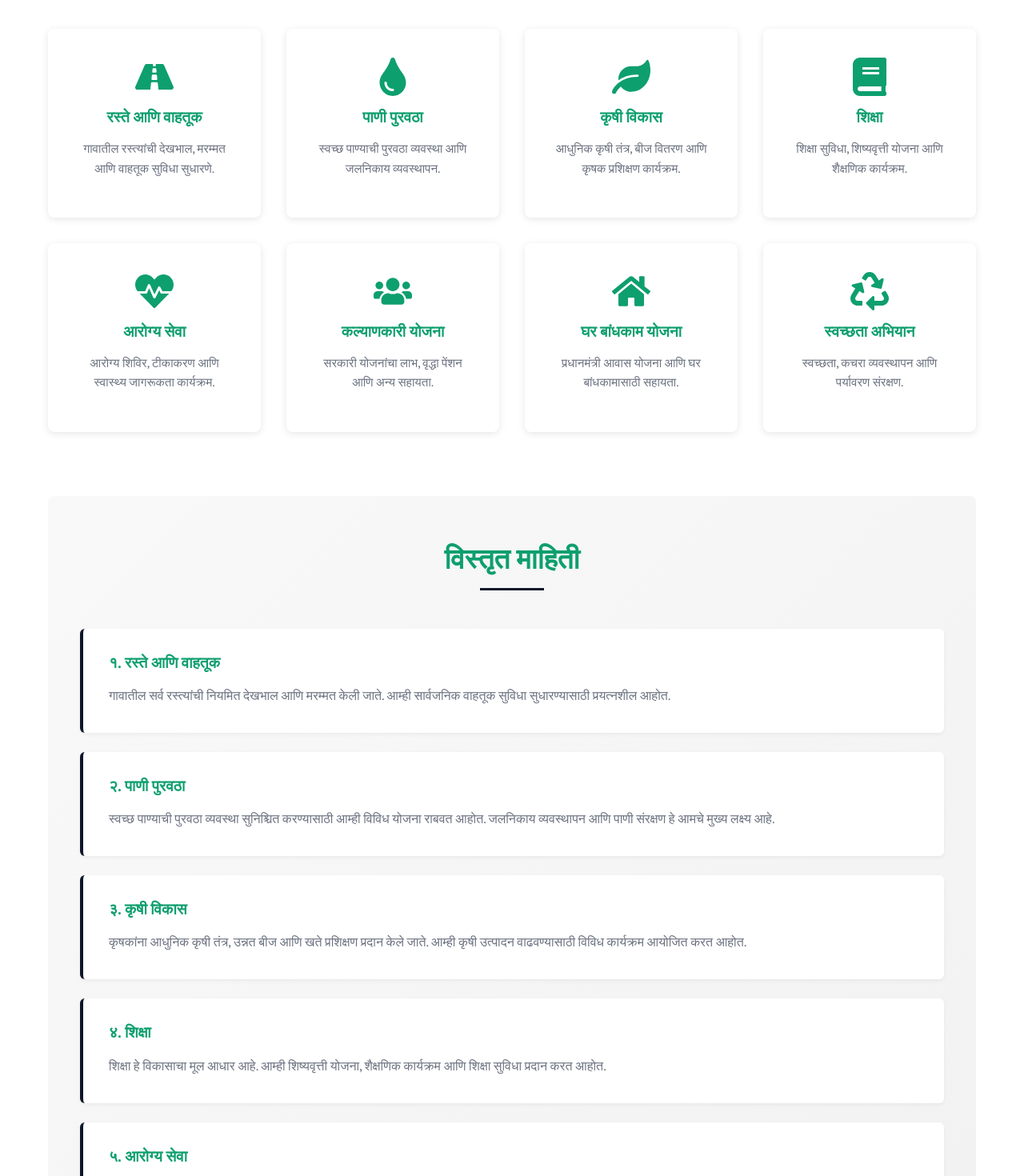
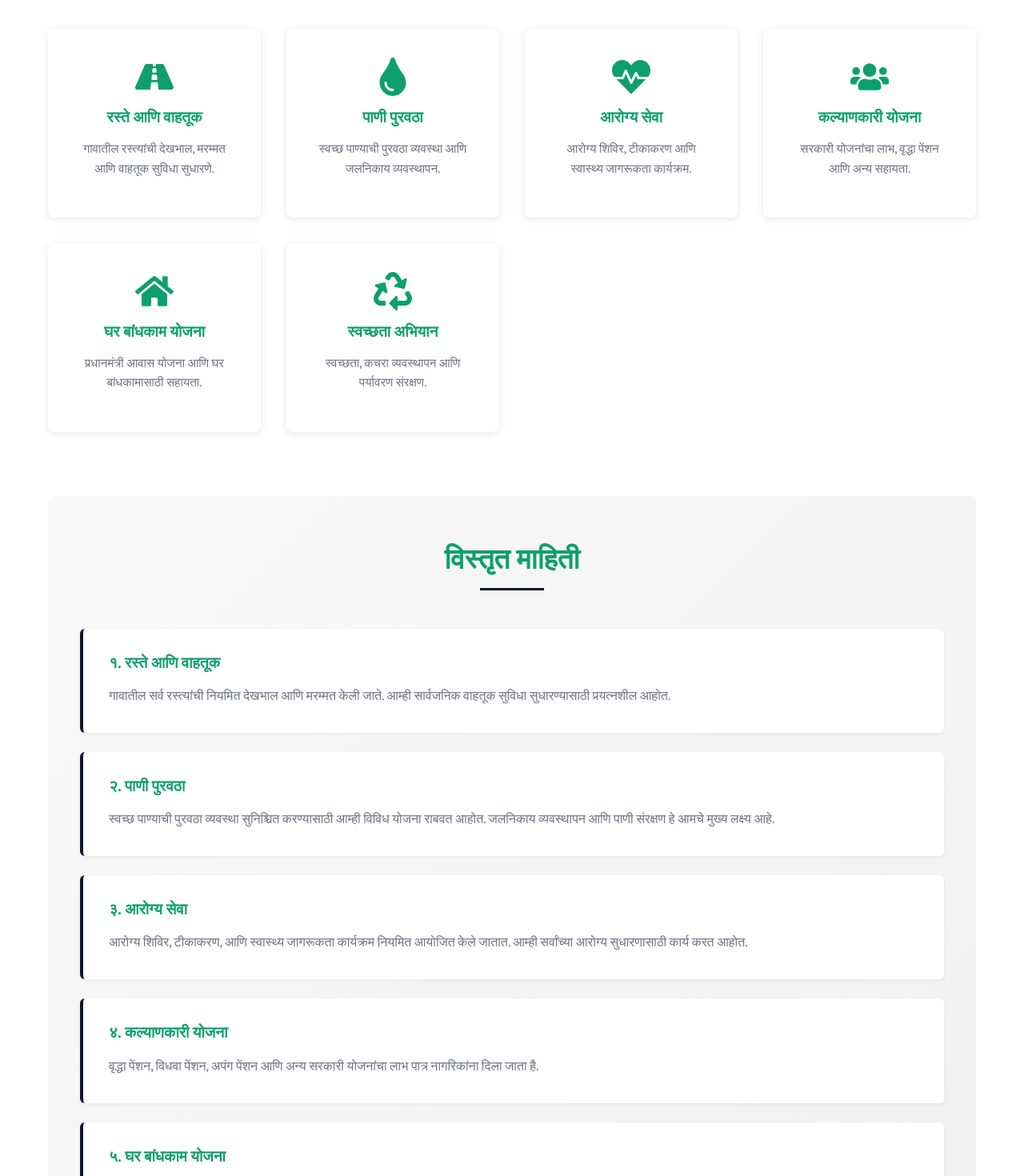
Before and after one commit to sandipbisen08/gptanda-main, a React (Create React App) app: page /services in a window 1280 px wide. Shown: the part 640-2110 px from the top of the page at 80% size. Built offline with nearby package versions, Linux system fonts and the light colour scheme.

Commit message:
gramsevak changes and other changes

```diff
--- a/src/pages/Gramsevak.tsx
+++ b/src/pages/Gramsevak.tsx
@@ -140,16 +140,16 @@ const Gramsevak: React.FC = () => {
               <p>मृत व्यक्तीचे मृत्यु प्रमाणपत्र जारी करणे</p>
             </div>
             <div className="service-card">
-              <h3>निवास प्रमाणपत्र</h3>
-              <p>गावातील निवास प्रमाणपत्र जारी करणे</p>
+              <h3>विवाह प्रमाणपत्र</h3>
+              <p>गावातील विवाह प्रमाणपत्र जारी करणे</p>
             </div>
             <div className="service-card">
-              <h3>आय प्रमाणपत्र</h3>
-              <p>कमजोर वर्गांसाठी आय प्रमाणपत्र जारी करणे</p>
+              <h3>बीपीएल प्रमाणपत्र</h3>
+              <p>सेवा पुरविण्याबाबत बीपीएल प्रमाणपत्र जारी करणे</p>
             </div>
             <div className="service-card">
-              <h3>जाती प्रमाणपत्र</h3>
-              <p>अनुसूचित जाती/जनजाती प्रमाणपत्र जारी करणे</p>
+              <h3>घरचा नमूना ८ प्रमाणपत्र</h3>
+              <p>गावातील लोकांना सेवा पुरविणे</p>
             </div>
             <div className="service-card">
               <h3>विविध अर्ज</h3>
--- a/src/pages/Services.tsx
+++ b/src/pages/Services.tsx
@@ -22,16 +22,16 @@ const Services: React.FC = () => {
       title: 'पाणी पुरवठा',
       description: 'स्वच्छ पाण्याची पुरवठा व्यवस्था आणि जलनिकाय व्यवस्थापन.'
     },
-    {
-      icon: <FaLeaf />,
-      title: 'कृषी विकास',
-      description: 'आधुनिक कृषी तंत्र, बीज वितरण आणि कृषक प्रशिक्षण कार्यक्रम.'
-    },
-    {
-      icon: <FaBook />,
-      title: 'शिक्षा',
-      description: 'शिक्षा सुविधा, शिष्यवृत्ती योजना आणि शैक्षणिक कार्यक्रम.'
-    },
+    // {
+    //   icon: <FaLeaf />,
+    //   title: 'कृषी विकास',
+    //   description: 'आधुनिक कृषी तंत्र, बीज वितरण आणि कृषक प्रशिक्षण कार्यक्रम.'
+    // },
+    // {
+    //   icon: <FaBook />,
+    //   title: 'शिक्षा',
+    //   description: 'शिक्षा सुविधा, शिष्यवृत्ती योजना आणि शैक्षणिक कार्यक्रम.'
+    // },
     {
       icon: <FaHeartbeat />,
       title: 'आरोग्य सेवा',
@@ -115,24 +115,24 @@ const Services: React.FC = () => {
               </p>
             </div>
 
-            <div className="service-detail">
+            {/* <div className="service-detail">
               <h3>३. कृषी विकास</h3>
               <p>
                 कृषकांना आधुनिक कृषी तंत्र, उन्नत बीज आणि खते प्रशिक्षण प्रदान केले जाते.
                 आम्ही कृषी उत्पादन वाढवण्यासाठी विविध कार्यक्रम आयोजित करत आहोत.
               </p>
-            </div>
+            </div> */}
 
-            <div className="service-detail">
+            {/* <div className="service-detail">
               <h3>४. शिक्षा</h3>
               <p>
                 शिक्षा हे विकासाचा मूल आधार आहे. आम्ही शिष्यवृत्ती योजना, शैक्षणिक कार्यक्रम
                 आणि शिक्षा सुविधा प्रदान करत आहोत.
               </p>
-            </div>
+            </div> */}
 
             <div className="service-detail">
-              <h3>५. आरोग्य सेवा</h3>
+              <h3>३. आरोग्य सेवा</h3>
               <p>
                 आरोग्य शिविर, टीकाकरण, आणि स्वास्थ्य जागरूकता कार्यक्रम नियमित आयोजित केले जातात.
                 आम्ही सर्वांच्या आरोग्य सुधारणासाठी कार्य करत आहोत.
@@ -140,7 +140,7 @@ const Services: React.FC = () => {
             </div>
 
             <div className="service-detail">
-              <h3>६. कल्याणकारी योजना</h3>
+              <h3>४. कल्याणकारी योजना</h3>
               <p>
                 वृद्धा पेंशन, विधवा पेंशन, अपंग पेंशन आणि अन्य सरकारी योजनांचा लाभ
                 पात्र नागरिकांना दिला जाता है.
@@ -148,7 +148,7 @@ const Services: React.FC = () => {
             </div>
 
             <div className="service-detail">
-              <h3>७. घर बांधकाम योजना</h3>
+              <h3>५. घर बांधकाम योजना</h3>
               <p>
                 प्रधानमंत्री आवास योजना आणि अन्य घर बांधकाम योजनांमध्ये सहायता प्रदान केली जाते.
                 आम्ही गरीब परिवारांना घर बांधकामासाठी आर्थिक सहायता देत आहोत.
@@ -156,7 +156,7 @@ const Services: React.FC = () => {
             </div>
 
             <div className="service-detail">
-              <h3>८. स्वच्छता अभियान</h3>
+              <h3>६. स्वच्छता अभियान</h3>
               <p>
                 स्वच्छ भारत अभियानाचा भाग म्हणून आम्ही स्वच्छता, कचरा व्यवस्थापन
                 आणि पर्यावरण संरक्षणासाठी कार्य करत आहोत.
@@ -165,7 +165,7 @@ const Services: React.FC = () => {
           </div>
 
           {/* How to Avail Services */}
-          <div className="how-to-avail">
+          {/* <div className="how-to-avail">
             <h2>सेवा कसे घ्यायचे?</h2>
             <div className="steps">
               <div className="step">
@@ -189,7 +189,7 @@ const Services: React.FC = () => {
                 <p>आपल्या अर्जाचे अनुमोदन मिळवा आणि सेवा घ्या</p>
               </div>
             </div>
-          </div>
+          </div> */}
         </div>
       </section>
     </div>
```
Also changed, not shown: src/pages/Home.tsx (+6 -5 lines).
